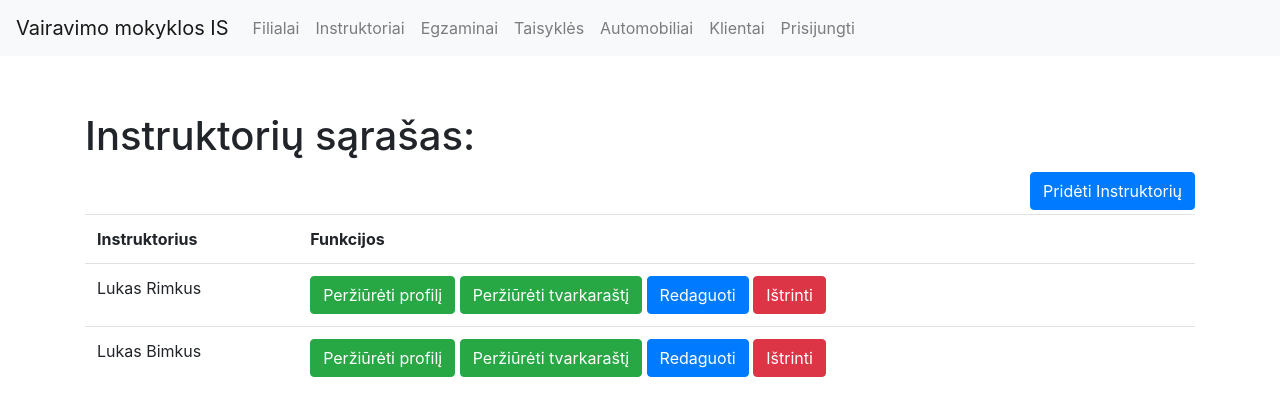
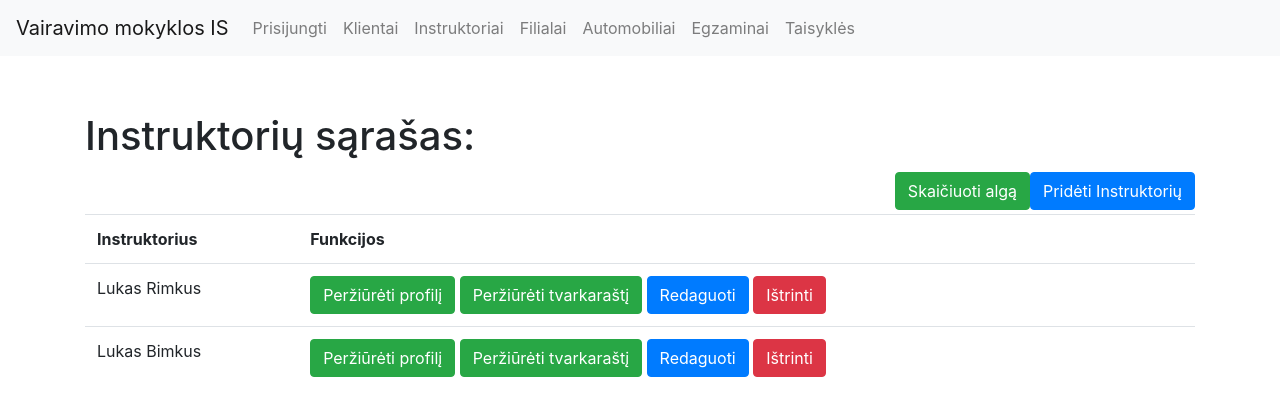
Before and after one commit to LukasKez/Vairavimo_Mokyklos_IS, a Symfony app: template templates/instruktoriai/instruktoriai.html.twig in a window 1280 px wide. Shown: the top 416 px of the page. Run offline with Twig, Linux system fonts and the light colour scheme; the template is opened without the code that fills it, so the values that code supplies are empty; some libraries are stand-ins or nearby versions.

Commit message:
Pakeitimai, kad atitiktų schemas

```diff
--- a/src/Controller/FilialaiController.php
+++ b/src/Controller/FilialaiController.php
@@ -62,13 +62,13 @@ class FilialaiController extends AbstractController
     }
 
     /**
-     * @Route("/instruktoriai/filialoID", name="app_filialaiInstruktoriai")
+     * @Route("/filialai/instruktoriai", name="app_filialoInstruktoriai")
      */
     public function employees()
     {
 
 
-        return $this->render('instruktoriai/instruktoriai.html.twig', [
+        return $this->render('filialai/filialo-instruktoriai.html.twig', [
 
         ]);
     }
--- a/templates/base.html.twig
+++ b/templates/base.html.twig
@@ -18,13 +18,13 @@
             </button>
             <div class="collapse navbar-collapse" id="navbarNavAltMarkup">
                 <div class="navbar-nav">
+                    <a class="nav-item nav-link" href="{{ path('app_prisijungimas') }}">Prisijungti</a>
+                    <a class="nav-item nav-link" href="{{ path('app_klientai') }}">Klientai</a>
+                    <a class="nav-item nav-link" href="{{ path('app_instruktoriai') }}">Instruktoriai</a>
                     <a class="nav-item nav-link" href="{{ path('app_filialai') }}">Filialai</a>
-					<a class="nav-item nav-link" href="{{ path('app_instruktoriai') }}">Instruktoriai</a>
+                    <a class="nav-item nav-link" href="{{ path('app_automobiliai') }}">Automobiliai</a>
                     <a class="nav-item nav-link" href="{{ path('app_egzaminai') }}">Egzaminai</a>
                     <a class="nav-item nav-link" href="{{ path('app_perziuretiTaisykles') }}">Taisyklės</a>
-                    <a class="nav-item nav-link" href="{{ path('app_automobiliai') }}">Automobiliai</a>
-                    <a class="nav-item nav-link" href="{{ path('app_klientai') }}">Klientai</a>
-                    <a class="nav-item nav-link" href="{{ path('app_prisijungimas') }}">Prisijungti</a>
                 </div>
 
             </div>
--- a/templates/instruktoriai/instruktoriai.html.twig
+++ b/templates/instruktoriai/instruktoriai.html.twig
@@ -5,6 +5,7 @@
 {% block body %}
     <h1>Instruktorių sąrašas:</h1>
     <a href="{{ path('app_instruktoriaiPrideti') }}" class="btn btn-primary my-1 float-right">Pridėti Instruktorių</a>
+    <a href="{{ path('app_instruktoriaiAlga') }}" class="btn btn-success my-1 float-right">Skaičiuoti algą</a>
     <table class="table">
         <tr>
             <th>Instruktorius</th>
@@ -22,10 +23,10 @@
         <tr>
             <td>Lukas Bimkus</td>
             <td>
-                <a href="#" class="btn btn-success">Peržiūrėti profilį</a>
-                <a href="#" class="btn btn-success">Peržiūrėti tvarkaraštį</a>
-                <a href="#" class="btn btn-primary">Redaguoti</a>
-                <a href="#" class="btn btn-danger">Ištrinti</a>
+                <a href="{{ path('app_instruktoriaiProfilis') }}" class="btn btn-success">Peržiūrėti profilį</a>
+                <a href="{{ path('app_instruktoriaiTvarkarastis') }}" class="btn btn-success">Peržiūrėti tvarkaraštį</a>
+                <a href="{{ path('app_instruktoriaiRedaguoti') }}" class="btn btn-primary">Redaguoti</a>
+                <a href="{{ path('app_instruktoriaiIstrinti') }}" class="btn btn-danger">Ištrinti</a>
             </td>
         </tr>
     </table>
--- a/templates/instruktoriai/tvarkarastis.html.twig
+++ b/templates/instruktoriai/tvarkarastis.html.twig
@@ -4,5 +4,5 @@
 
 {% block body %}
     <h1>Instruktoriaus tvarkaraštis</h1>
-
+    <a href="{{ path('app_instruktoriaiRedaguotiTvarkarasti') }}" class="btn btn-primary">Redaguoti tvarkaraštį</a>
 {% endblock %}
--- a/templates/klientai/kl_egzaminai.html.twig
+++ b/templates/klientai/kl_egzaminai.html.twig
@@ -5,6 +5,4 @@
 {% block body %}
     <h1>Kliento egzaminai</h1>
 
-    <a href="{{ path('app_klientaiPriminti') }}" class="btn btn-success">Išsiūsti priminimą</a>
-
 {% endblock %}
--- a/templates/klientai/klientai.html.twig
+++ b/templates/klientai/klientai.html.twig
@@ -1,6 +1,6 @@
 {% extends 'base.html.twig' %}
 
-{% block title %}Hello KlientaiController!{% endblock %}
+{% block title %}Klientai{% endblock %}
 
 {% block body %}
 <h1>Klientų sąrašas:</h1>
```
Also changed, not shown: src/Controller/InstruktoriaiController.php (+22 -3 lines), templates/filialai/filialai.html.twig (+5 -5 lines), templates/filialai/filialo-instruktoriai.html.twig (added, +8 -0 lines), templates/instruktoriai/algos-skaiciavimas.html.twig (added, +7 -0 lines), templates/instruktoriai/tvarkarastis-redaguoti.html.twig (added, +7 -0 lines).
